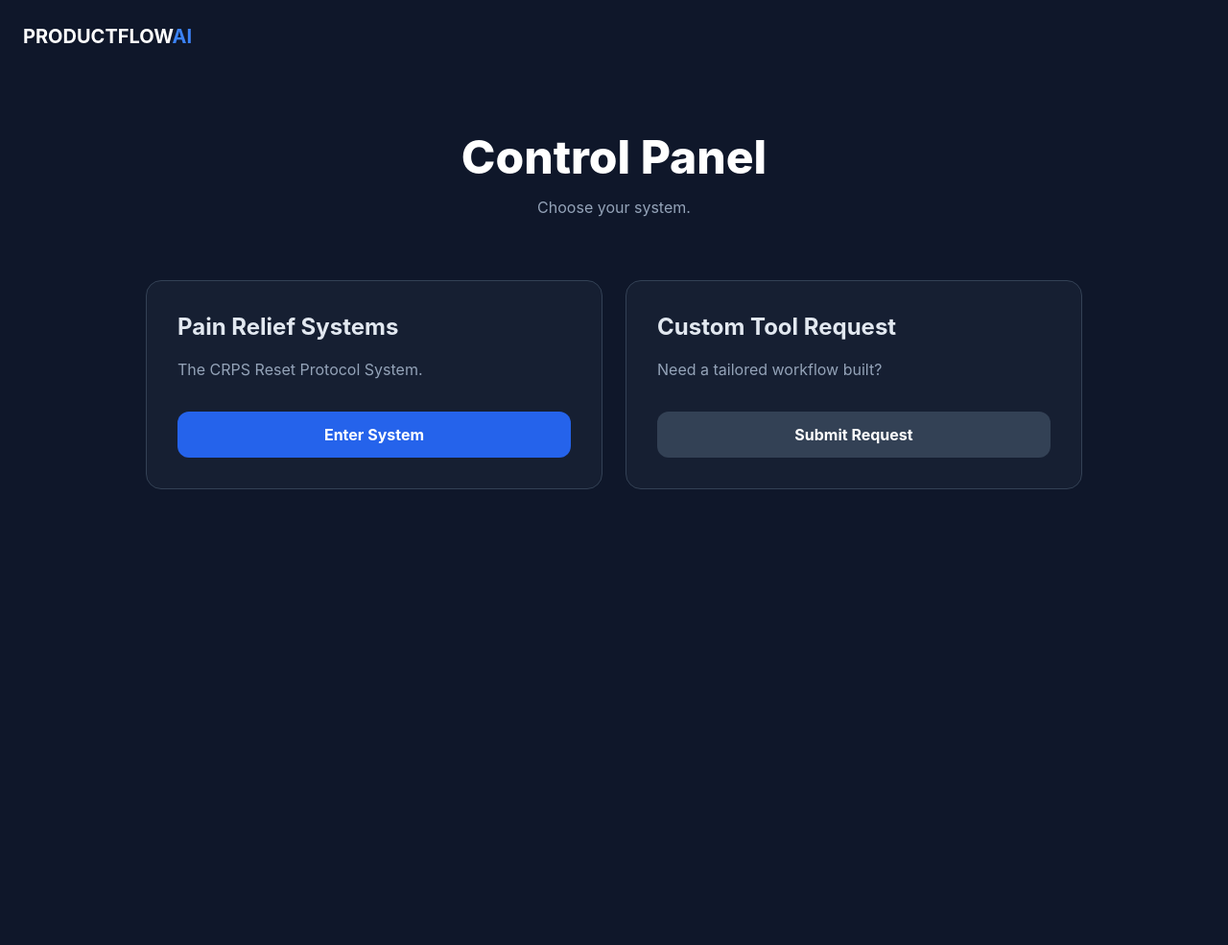
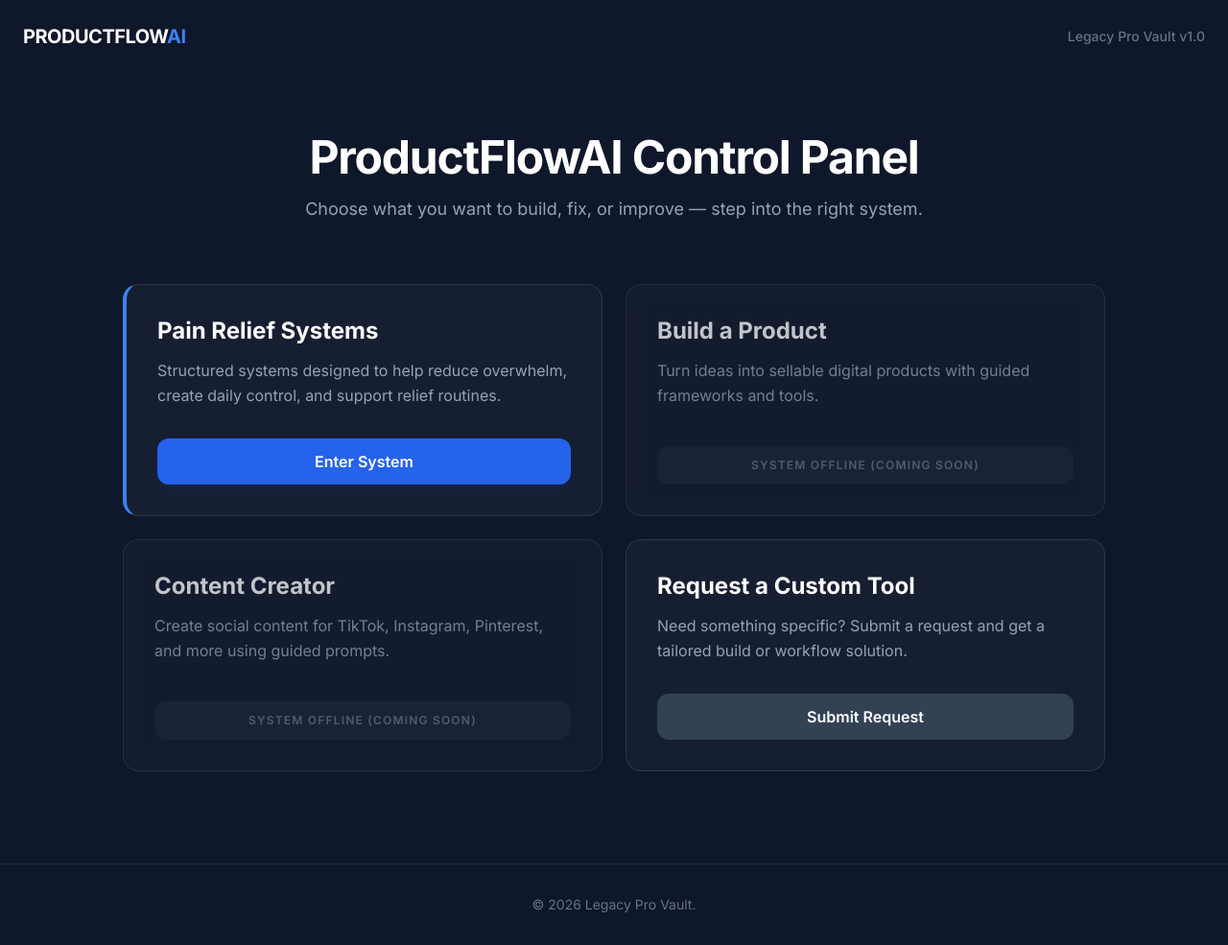
Before and after one commit to heathermmosley-jpg/productflowai, a plain HTML site: page index.html in a window 1280 px wide. Shown: the whole page at 96% size. Before the commit the page ends 800 px from the top, so only its background shows below. Drawn offline with nearby package versions, Linux system fonts and the light colour scheme.

Commit message:
Refactor index.html layout and styles

```diff
--- a/index.html
+++ b/index.html
@@ -1,30 +1,73 @@
 <!DOCTYPE html>
 <html lang="en">
 <head>
-    <meta charset="UTF-8"><meta name="viewport" content="width=device-width, initial-scale=1.0">
+    <meta charset="UTF-8">
+    <meta name="viewport" content="width=device-width, initial-scale=1.0">
     <title>ProductFlowAI | Control Panel</title>
     <script src="https://cdn.tailwindcss.com"></script>
-    <style>body { background-color: #0f172a; font-family: 'Inter', sans-serif; }</style>
+    <link href="https://fonts.googleapis.com/css2?family=Inter:wght@400;500;600;700&display=swap" rel="stylesheet">
+    <style>
+        body { font-family: 'Inter', sans-serif; background-color: #0f172a; }
+        .glass-card {
+            background: rgba(30, 41, 59, 0.5);
+            border: 1px solid rgba(255, 255, 255, 0.1);
+            backdrop-filter: blur(10px);
+            transition: all 0.3s ease;
+        }
+        .glass-card:hover {
+            border-color: rgba(59, 130, 246, 0.5);
+            transform: translateY(-4px);
+        }
+    </style>
 </head>
-<body class="text-slate-200 min-h-screen">
-    <nav class="p-6 flex justify-between max-w-7xl mx-auto">
-        <div class="text-xl font-bold text-white">PRODUCTFLOW<span class="text-blue-500">AI</span></div>
+<body class="text-slate-200 min-h-screen flex flex-col">
+    <nav class="p-6 flex justify-between items-center max-w-7xl mx-auto w-full">
+        <div class="text-xl font-bold tracking-tight text-white">PRODUCTFLOW<span class="text-blue-500">AI</span></div>
+        <div class="text-sm font-medium text-slate-500">Legacy Pro Vault v1.0</div>
     </nav>
-    <header class="py-16 text-center">
-        <h1 class="text-5xl font-extrabold text-white mb-4">Control Panel</h1>
-        <p class="text-slate-400">Choose your system.</p>
+
+    <header class="py-16 px-6 text-center">
+        <h1 class="text-4xl md:text-5xl font-extrabold text-white mb-4 tracking-tight">ProductFlowAI Control Panel</h1>
+        <p class="text-slate-400 max-w-2xl mx-auto text-lg">Choose what you want to build, fix, or improve — step into the right system.</p>
     </header>
-    <main class="max-w-5xl mx-auto grid grid-cols-1 md:grid-cols-2 gap-6 px-6">
-        <div class="bg-slate-800/50 p-8 rounded-2xl border border-slate-700 hover:border-blue-500 transition-all">
-            <h2 class="text-2xl font-bold mb-4">Pain Relief Systems</h2>
-            <p class="text-slate-400 mb-8">The CRPS Reset Protocol System.</p>
-            <a href="crps.html" class="block text-center bg-blue-600 py-3 rounded-xl font-bold text-white">Enter System</a>
-        </div>
-        <div class="bg-slate-800/50 p-8 rounded-2xl border border-slate-700 hover:border-blue-500 transition-all">
-            <h2 class="text-2xl font-bold mb-4">Custom Tool Request</h2>
-            <p class="text-slate-400 mb-8">Need a tailored workflow built?</p>
-            <a href="request.html" class="block text-center bg-slate-700 py-3 rounded-xl font-bold text-white">Submit Request</a>
+
+    <main class="flex-grow px-6 pb-24">
+        <div class="max-w-5xl mx-auto grid grid-cols-1 md:grid-cols-2 gap-6">
+
+            <div class="glass-card p-8 rounded-2xl flex flex-col justify-between border-l-4 border-l-blue-500">
+                <div>
+                    <h2 class="text-2xl font-bold text-white mb-3">Pain Relief Systems</h2>
+                    <p class="text-slate-400 mb-8 leading-relaxed">Structured systems designed to help reduce overwhelm, create daily control, and support relief routines.</p>
+                </div>
+                <a href="crps.html" class="text-center bg-blue-600 hover:bg-blue-700 text-white font-semibold py-3 px-6 rounded-xl transition-colors shadow-lg shadow-blue-900/20">Enter System</a>
+            </div>
+
+            <div class="glass-card p-8 rounded-2xl flex flex-col justify-between opacity-75">
+                <div>
+                    <h2 class="text-2xl font-bold text-white mb-3">Build a Product</h2>
+                    <p class="text-slate-400 mb-8 leading-relaxed">Turn ideas into sellable digital products with guided frameworks and tools.</p>
+                </div>
+                <button disabled class="text-center bg-slate-800 text-slate-500 font-semibold py-3 px-6 rounded-xl cursor-not-allowed uppercase text-xs tracking-widest">System Offline (Coming Soon)</button>
+            </div>
+
+            <div class="glass-card p-8 rounded-2xl flex flex-col justify-between opacity-75">
+                <div>
+                    <h2 class="text-2xl font-bold text-white mb-3">Content Creator</h2>
+                    <p class="text-slate-400 mb-8 leading-relaxed">Create social content for TikTok, Instagram, Pinterest, and more using guided prompts.</p>
+                </div>
+                <button disabled class="text-center bg-slate-800 text-slate-500 font-semibold py-3 px-6 rounded-xl cursor-not-allowed uppercase text-xs tracking-widest">System Offline (Coming Soon)</button>
+            </div>
+
+            <div class="glass-card p-8 rounded-2xl flex flex-col justify-between">
+                <div>
+                    <h2 class="text-2xl font-bold text-white mb-3">Request a Custom Tool</h2>
+                    <p class="text-slate-400 mb-8 leading-relaxed">Need something specific? Submit a request and get a tailored build or workflow solution.</p>
+                </div>
+                <a href="request.html" class="text-center bg-slate-700 hover:bg-slate-600 text-white font-semibold py-3 px-6 rounded-xl transition-colors">Submit Request</a>
+            </div>
+
         </div>
     </main>
+    <footer class="p-8 border-t border-slate-800 text-center text-slate-500 text-sm">&copy; 2026 Legacy Pro Vault.</footer>
 </body>
-</html>
+                        </html>
```
